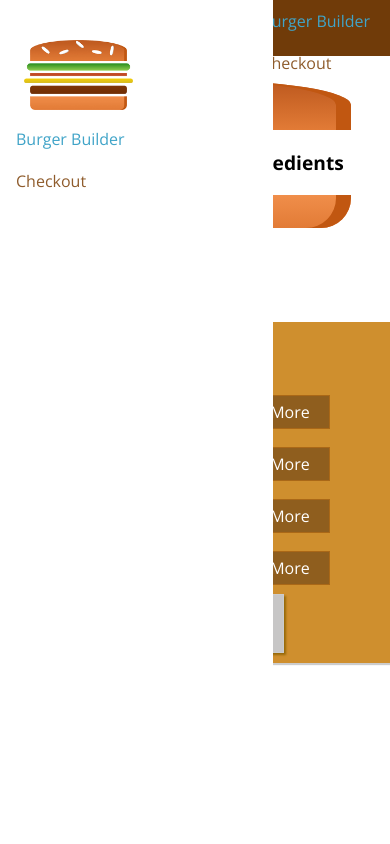
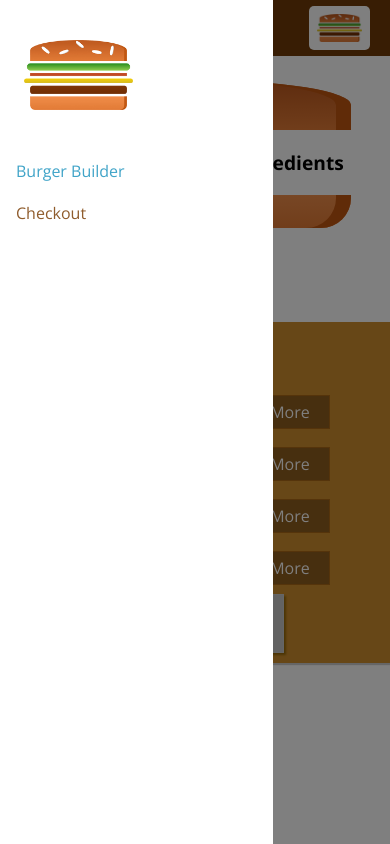
Before and after one commit to jordan-romero/burger-builder, a React app: page / in a window 390 px wide. Built offline with nearby package versions, Linux system fonts and the light colour scheme.

Commit message:
working on responsive toggle on sideDrawer

```diff
--- a/src/components/Layout/Layout.js
+++ b/src/components/Layout/Layout.js
@@ -1,18 +1,29 @@
-import React from 'react';
+import React, { Component } from 'react';
 
 import Aux from '../../hoc/Aux';
 import Toolbar from '../Navigation/Toolbar/Toolbar';
 import SideDrawer from '../Navigation/SideDrawer/SideDrawer';
 import classes from './Layout.css';
 
-const Layout = (props) => {
-  return (
-    <Aux>
-      <Toolbar />
-      <SideDrawer />
-      <main className={classes.Content}>{props.children}</main>
-    </Aux>
-  );
-};
+export default class Layout extends Component {
+  state = {
+    showSideDrawer: true,
+  };
 
-export default Layout;
+  sideDrawerClosedHandler = () => {
+    this.setState({ showSideDrawer: false });
+  };
+
+  render() {
+    return (
+      <Aux>
+        <Toolbar />
+        <SideDrawer
+          closed={this.sideDrawerClosedHandler}
+          open={this.state.showSideDrawer}
+        />
+        <main className={classes.Content}>{this.props.children}</main>
+      </Aux>
+    );
+  }
+}
--- a/src/components/Navigation/SideDrawer/SideDrawer.css
+++ b/src/components/Navigation/SideDrawer/SideDrawer.css
@@ -28,4 +28,5 @@
 
 .Logo {
   height: 11%;
+  margin-bottom: 32px;
 }
--- a/src/components/Navigation/SideDrawer/SideDrawer.js
+++ b/src/components/Navigation/SideDrawer/SideDrawer.js
@@ -1,10 +1,14 @@
 import React from 'react';
 import Logo from '../../Logo/Logo';
 import NavigationItems from '../NavigationItems/NavigationItems';
+import Backdrop from '../../UI/Backdrop/Backdrop';
 import classes from './SideDrawer.css';
+import Aux from '../../../hoc/Aux';
 
 const SideDrawer = (props) => {
   return (
+    <Aux>
+      <Backdrop show={props.open} clicked={props.closed} />
       <div className={classes.SideDrawer}>
         <div className={classes.Logo}>
           <Logo />
@@ -13,6 +17,7 @@
           <NavigationItems />
         </nav>
       </div>
+    </Aux>
   );
 };
 
--- a/src/components/Navigation/Toolbar/Toolbar.css
+++ b/src/components/Navigation/Toolbar/Toolbar.css
@@ -20,3 +20,9 @@
 .Logo {
   height: 80%;
 }
+
+@media (max-width: 499px) {
+  .DesktopOnly {
+    display: none;
+  }
+}
--- a/src/components/Navigation/Toolbar/Toolbar.js
+++ b/src/components/Navigation/Toolbar/Toolbar.js
@@ -10,7 +10,7 @@
       <div className={classes.Logo}>
         <Logo />
       </div>
-      <nav>
+      <nav className={classes.DesktopOnly}>
         <NavigationItems />
       </nav>
     </header>
```
Lines whose indentation alone changed are shown as unchanged.
